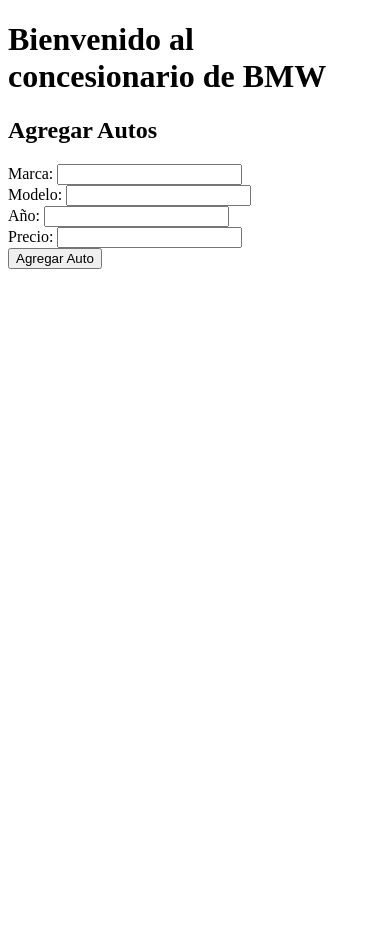
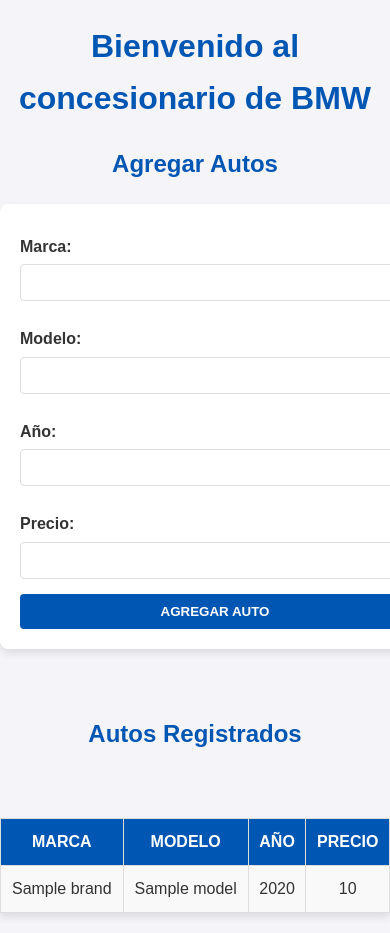
Before and after one commit to MomoC7/Proyecto_BMW_Concesionario, a Flask app: page / in a window 390 px wide; the page is wider, and only the part inside the window is pictured. Before the commit the page ends 269 px from the top of that part, so only its background shows below. Run offline with Flask 3, Linux system fonts and the light colour scheme; a database or web service that is not in the repository returns one stand-in record (values such as "Sample title").

Commit message:
Funcionalidad para mostrar autos registrada y estilos aplicados
- Tabla dinámica añadida en 'index.html' para listar autos desde MongoDB.
- Lógica en 'app.py' implementada para recuperar datos de la base de datos.
- Archivo 'styles.css' añadido para estilos responsivos y diseño profesional.

```diff
--- a/app.py
+++ b/app.py
@@ -6,7 +6,9 @@ db = connect_to_db()
 
 @app.route('/')
 def index():
-    return render_template('index.html')
+    # Obtener autos de MongoDB
+    cars = list(db.cars.find({}, {'_id': 0}))
+    return render_template('index.html', cars=cars)
 
 @app.route('/add-car', methods=['POST'])
 def add_car():
--- /dev/null
+++ b/static/styles.css
@@ -0,0 +1,97 @@
+/* Estilo general */
+body {
+    font-family: 'Arial', sans-serif;
+    background-color: #f4f4f9;
+    color: #333;
+    margin: 0;
+    padding: 0;
+    line-height: 1.6;
+}
+
+/* Encabezados */
+h1, h2 {
+    text-align: center;
+    color: #0056b3;
+}
+
+/* Contenedor principal */
+table {
+    margin: 20px auto;
+    border-collapse: collapse;
+    width: 90%;
+    max-width: 800px;
+    background-color: #fff;
+    box-shadow: 0 4px 8px rgba(0, 0, 0, 0.1);
+}
+
+/* Estilos para la tabla */
+th, td {
+    padding: 10px;
+    text-align: center;
+    border: 1px solid #ddd;
+}
+
+th {
+    background-color: #0056b3;
+    color: #fff;
+    text-transform: uppercase;
+    font-weight: bold;
+}
+
+tr:nth-child(even) {
+    background-color: #f9f9f9;
+}
+
+tr:hover {
+    background-color: #f1f1f1;
+}
+
+/* Formulario */
+form {
+    margin: 20px auto;
+    padding: 20px;
+    width: 90%;
+    max-width: 600px;
+    background-color: #fff;
+    border-radius: 8px;
+    box-shadow: 0 4px 8px rgba(0, 0, 0, 0.1);
+}
+
+label {
+    display: block;
+    margin: 10px 0 5px;
+    font-weight: bold;
+    color: #333;
+}
+
+input[type="text"], input[type="number"] {
+    width: calc(100% - 20px);
+    padding: 10px;
+    margin-bottom: 15px;
+    border: 1px solid #ddd;
+    border-radius: 4px;
+}
+
+button {
+    display: block;
+    width: 100%;
+    padding: 10px;
+    background-color: #0056b3;
+    color: #fff;
+    border: none;
+    border-radius: 4px;
+    text-transform: uppercase;
+    font-weight: bold;
+    cursor: pointer;
+}
+
+button:hover {
+    background-color: #003c82;
+}
+
+/* Adaptabilidad */
+@media (max-width: 768px) {
+    table, form {
+        width: 100%;
+    }
+}
--- a/templates/index.html
+++ b/templates/index.html
@@ -3,6 +3,7 @@
 <head>
     <meta charset="UTF-8">
     <meta name="viewport" content="width=device-width, initial-scale=1.0">
+    <link rel="stylesheet" href="/static/styles.css">
     <title>BMW Concesionario</title>
 </head>
 <body>
@@ -23,5 +24,24 @@
 
         <button type="submit">Agregar Auto</button>
     </form>
+    <br>
+    <h2>Autos Registrados</h2>
+    <br>
+    <table border="1">
+        <tr>
+            <th>Marca</th>
+            <th>Modelo</th>
+            <th>Año</th>
+            <th>Precio</th>
+        </tr>
+        {% for car in cars %}
+        <tr>
+            <td>{{ car.brand }}</td>
+            <td>{{ car.model }}</td>
+            <td>{{ car.year }}</td>
+            <td>{{ car.price }}</td>
+        </tr>
+        {% endfor %}
+    </table>
 </body>
 </html>
```
